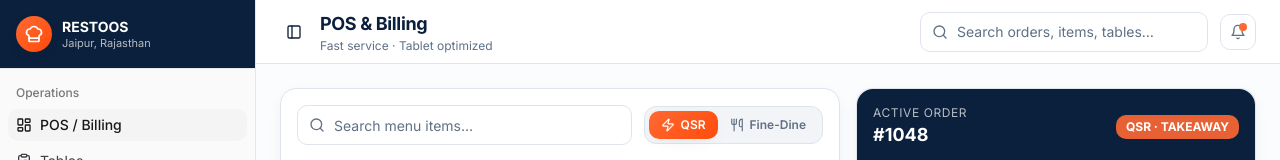
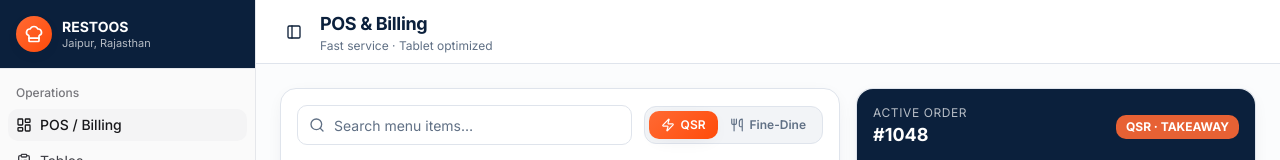
Before and after one commit to SUNIL-RAJPUT-495/Restorent-management, a React (Vite) app in the folder client/: page / in a window 1280 px wide. Shown: the top 160 px of the page. Built offline with nearby package versions, Linux system fonts and the light colour scheme; no server answers; sample sign-in values are in the browser's storage.

Commit message:
update ui

```diff
--- a/client/src/components/app/AppLayout.jsx
+++ b/client/src/components/app/AppLayout.jsx
@@ -45,20 +45,8 @@ export const AppLayout = () => {
                 {meta.sub}
               </p>
             </div>
-            <div className="relative hidden w-72 md:block">
-              <Search className="pointer-events-none absolute left-3 top-1/2 h-4 w-4 -translate-y-1/2 text-muted-foreground" />
-              <Input
-                placeholder="Search orders, items, tables…"
-                className="pl-9"
-              />
-            </div>
-            <button
-              className="relative inline-flex h-9 w-9 items-center justify-center rounded-md border border-border bg-background hover:bg-muted"
-              aria-label="Notifications"
-            >
-              <Bell className="h-4 w-4 text-muted-foreground" />
-              <span className="absolute right-2 top-2 h-2 w-2 rounded-full bg-accent" />
-            </button>
+
+
           </header>
           <main className="min-w-0 flex-1 p-4 md:p-6">
             <Outlet />
```
Also changed, not shown: 1 other file (tests, documents, lock files or other folders).
